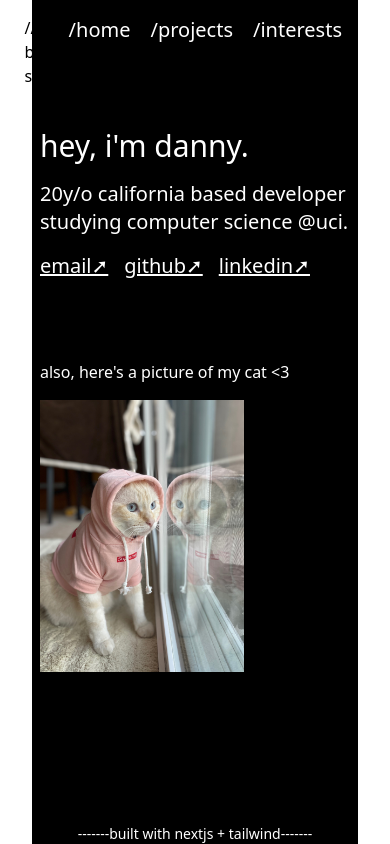
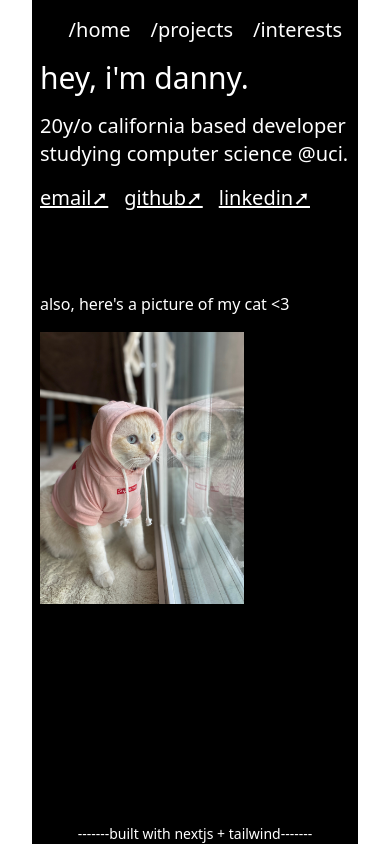
Before and after one commit to dannykd/portfolio-site, a Next.js app: page / in a window 390 px wide. Built offline with nearby package versions, Linux system fonts and the light colour scheme.

Commit message:
fixed errors

```diff
--- a/pages/index.js
+++ b/pages/index.js
@@ -9,23 +9,23 @@ export default function Home() {
     <div className={styles.container}>
       <Head>
         <title>Danny Doan</title>
-        <meta name="author" content="Danny Doan" />
+        <meta name="author" content="Danny Doancdcdgit addgi-" />
         <link rel="icon" href="/favicon.ico" />
       </Head>
 
       <body className="bg-black flex flex-col min-h-screen">
         <main className="flex-grow">
-          <div className="flex justify-end m-4 md:m-8 lg:m-16"> //nav-bar start
+          <div className="flex justify-end m-4 md:m-8 lg:m-16">
             <ul className="space-x-5 md:space-x-10 lg-space-x-20">
               <li className="inline"><a href="#" className="text-white text-xl md:text-2xl lg:text-4xl">/home</a></li>
               <li className="inline"><a href="#" className="text-white text-xl md:text-2xl lg:text-4xl">/projects</a></li>
               <li className="inline"><a href="#" className="text-white text-xl md:text-2xl lg:text-4xl">/interests</a></li>
             </ul>
-          </div> //nav-bar end
+          </div>
 
           <div className="flex flex-col ">
             <h1 className="text-3xl md:text-5xl lg:text-6xl text-white pl-2 md:pl-10 lg:pl-30 xl:pl-40">
-              hey, i'm danny.
+              hey, i&apos;m danny.
             </h1>
             <p4 className="text-xl pt-4 md:pt-8 lg-12 md:text-2xl lg:text-4xl text-white pl-2 md:pl-10 lg:pl-30 xl:pl-40">
               20y/o california based developer studying computer science @uci.
@@ -41,7 +41,7 @@ export default function Home() {
 
           <div className="pt-20 md:pt-24 lg:pt-28">
             <p1 className="text-l pt-4 md:pt-8 lg-12 md:text-2xl lg:text-4xl text-white pl-2 md:pl-10 lg:pl-30 xl:pl-40">
-              also, here's a picture of my cat &lt;3</p1>
+              also, here&apos;s a picture of my cat &lt;3</p1>
             <img className="pt-4 h-72 pl-2 md:pl-10 lg:pl-30 xl:pl-40" src="/rue_for_site.jpg"/>
           </div>
         </main>
```
